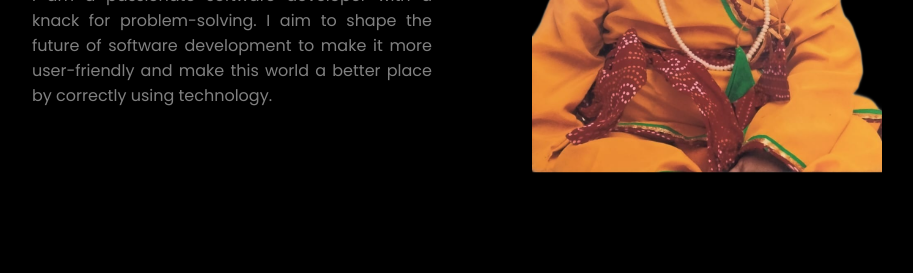
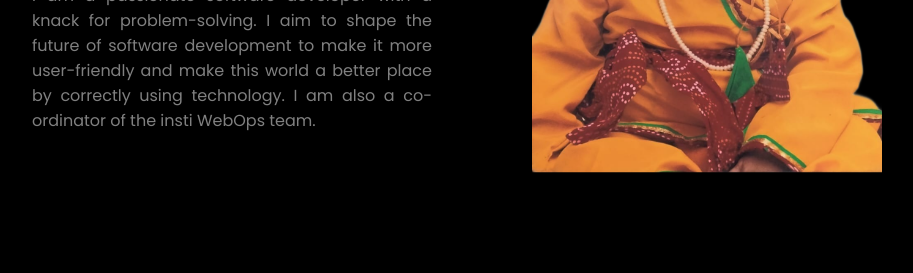
Before and after one commit to ShashwatKedia/PersonalHomepage, a plain HTML site: page index.html in a window 1280 px wide. Shown: the part 527-800 px from the top of the page, without its empty margins (183-1096 px from the left). Drawn offline with Linux system fonts and the light colour scheme.

Commit message:
Update index.html

```diff
--- a/index.html
+++ b/index.html
@@ -35,7 +35,7 @@
             </div>
 
             <span class="home_head3 h3">
-                I am a passionate software developer with a knack for problem-solving. I aim to shape the future of software development to make it more user-friendly and make this world a better place by correctly using technology.
+                I am a passionate software developer with a knack for problem-solving. I aim to shape the future of software development to make it more user-friendly and make this world a better place by correctly using technology. I am also a co-ordinator of the insti WebOps team.
             </span>
         </div>
 
```
